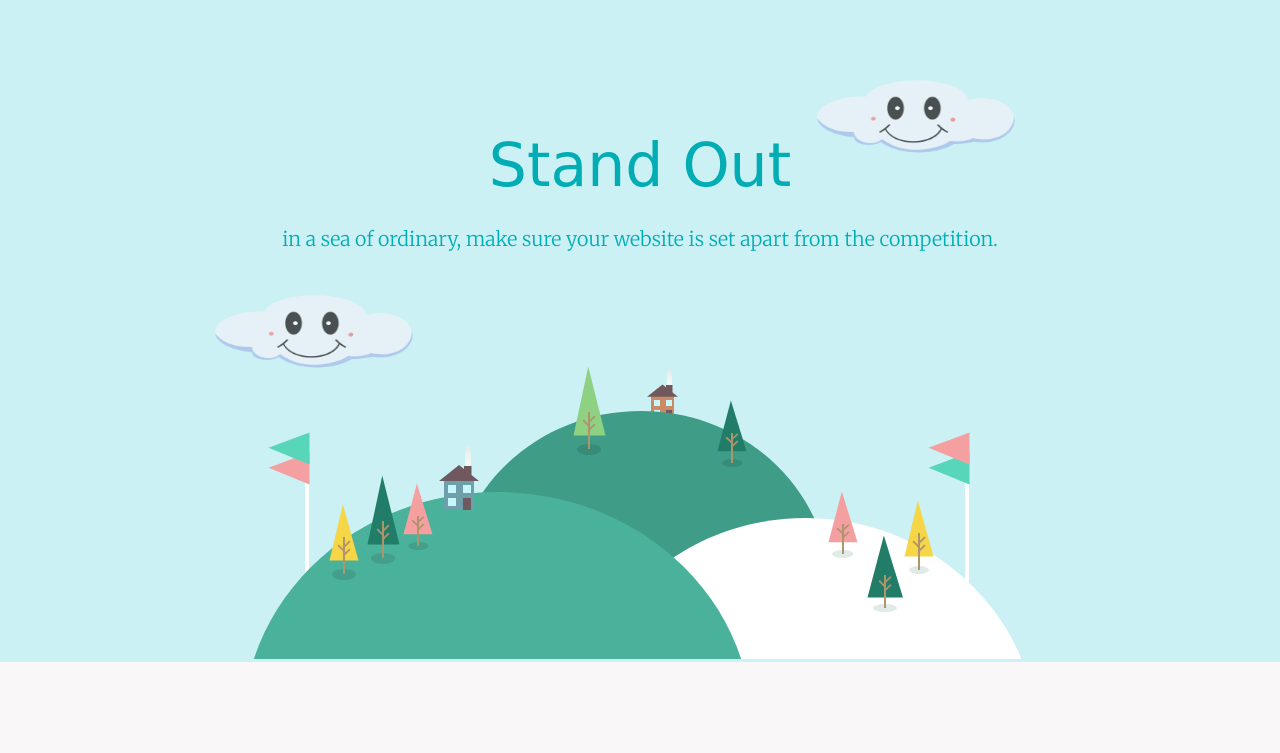
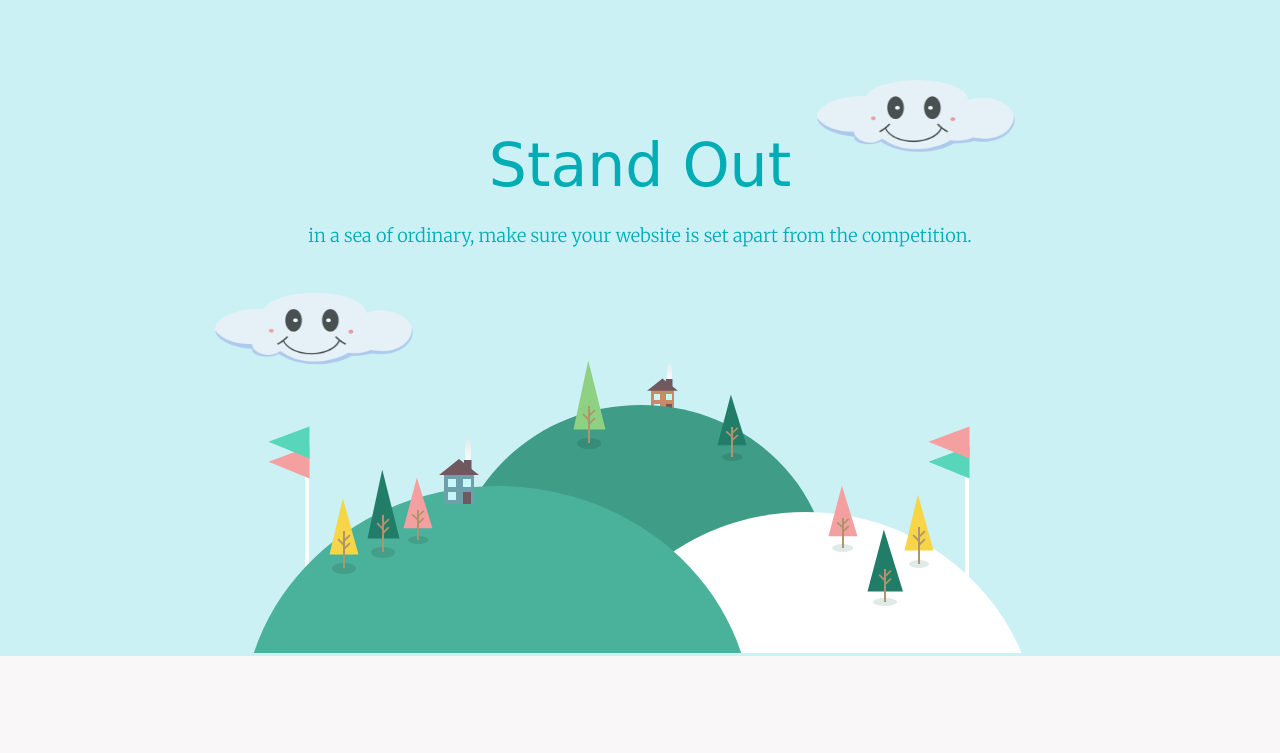
Before and after one commit to jamiul360/personal-site, a plain HTML site: page index.html in a window 1280 px wide. Shown: the top 753 px of the page. Drawn offline with Linux system fonts and the light colour scheme; grey boxes are pictures that could not be loaded; a web font is replaced by a local one.

Commit message:
Update styles.css

```diff
--- a/styles.css
+++ b/styles.css
@@ -91,7 +91,7 @@ hr{
   }
 
 .sub-heading{
-    font-size: 1.23rem;
+    font-size: 1.14rem;
     color: #00adb5;
 }
 .top-container{
```
